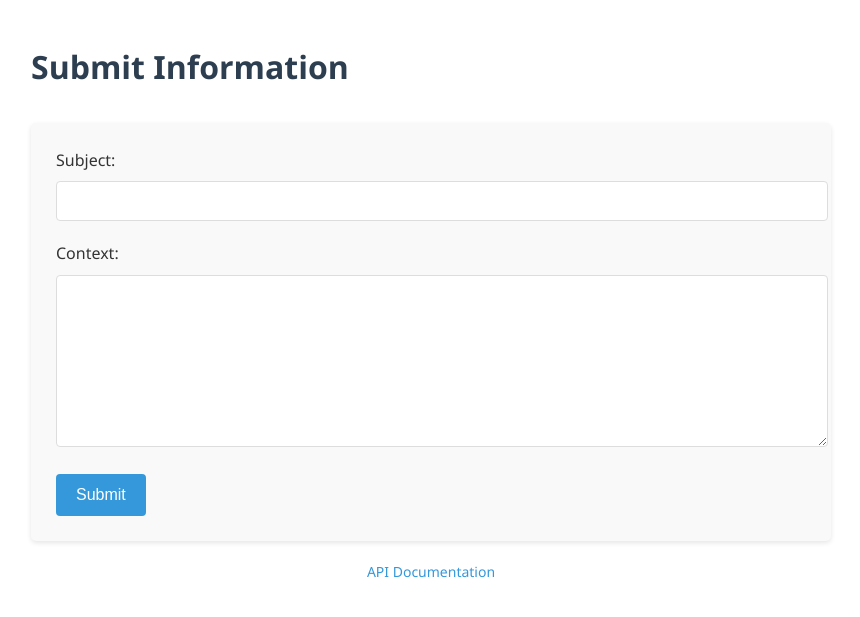
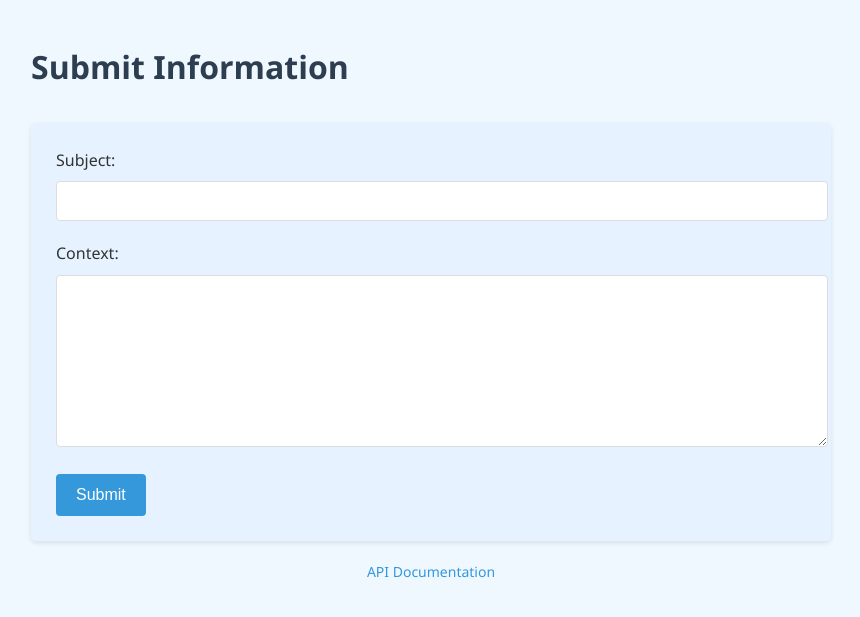
Before and after one commit to jorand-hogia/poc-form, a Flask app: page / in a window 1280 px wide. Shown: the top 617 px of the page, without its empty margins (209-1069 px from the left). Run offline with Flask 3, Linux system fonts and the light colour scheme.

Commit message:
blå bakgrund

```diff
--- a/app/templates/index.html
+++ b/app/templates/index.html
@@ -12,13 +12,14 @@
             max-width: 800px;
             margin: 0 auto;
             padding: 20px;
+            background-color: #f0f8ff;
         }
         h1 {
             color: #2c3e50;
             margin-bottom: 30px;
         }
         form {
-            background: #f9f9f9;
+            background: #e6f2ff;
             border-radius: 5px;
             padding: 25px;
             box-shadow: 0 2px 5px rgba(0,0,0,0.1);
```
